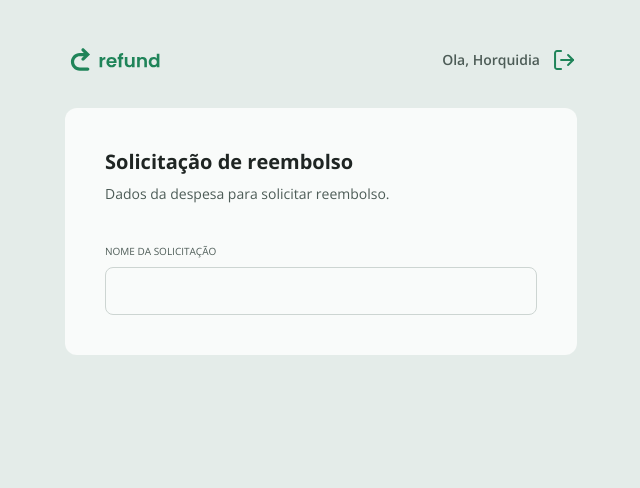
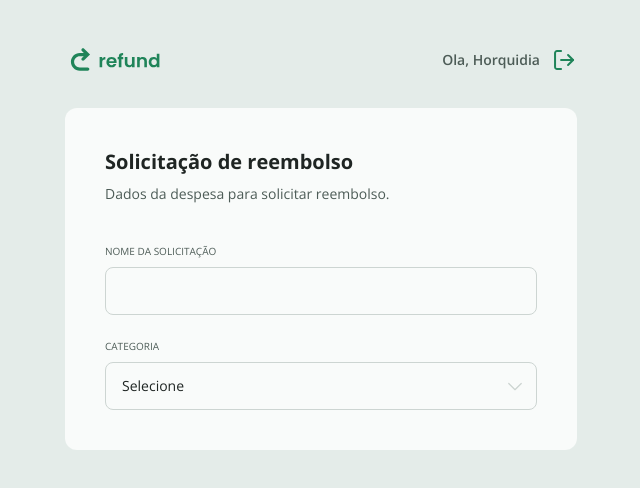
Before and after one commit to horquidia-lima/refund-tailwind, a React (Vite) app: page / in a window 1280 px wide. Shown: the top 488 px of the page, without its empty margins (319-959 px from the left). Built offline with nearby package versions, Linux system fonts and the light colour scheme.

Commit message:
Componente Select

```diff
--- /dev/null
+++ b/src/components/Select.tsx
@@ -0,0 +1,26 @@
+type Props = React.ComponentProps<"select"> & {
+    legend?: string
+}
+
+export function Select({legend, children, ...rest}: Props){
+    return (
+        <fieldset className="flex flex-1 max-h-20 text-gray-200 focus-within:text-green-100">
+            {legend && (
+                <legend className="uppercase text-xxs mb-2 text-inherit">
+                    {legend}
+                </legend>
+             )}
+            <select
+                className="w-full h-12 rounded-lg border border-gray-300 px-4 text-sm text-gray-100 bg-transparent outline-none focus:border-2 focus:border-green-300"
+                value=""
+                {...rest}
+            >
+                <option value="" disabled hidden>
+                    Selecione
+                </option>
+                {children}
+            </select>
+
+        </fieldset>
+    )
+}
--- a/src/index.css
+++ b/src/index.css
@@ -14,3 +14,11 @@
 
   --text-xxs: 0.625rem;
 }
+
+select {
+  appearance: none;
+  background-image: url('./assets/chevron-down.svg');
+  background-repeat: no-repeat;
+  background-position: right 0.7rem top 50%;
+  background-size: 1.25rem auto;
+}
--- a/src/pages/Refund.tsx
+++ b/src/pages/Refund.tsx
@@ -1,4 +1,5 @@
 import { Input } from "../components/Input";
+import { Select } from "../components/Select";
 
 export function Refund() {
     return (
@@ -12,6 +13,11 @@
                 required
                 legend="NOME da solicitação"
             />
+
+            <Select
+                required
+                legend="Categoria"
+            />
         </form>
     )
 }
```
